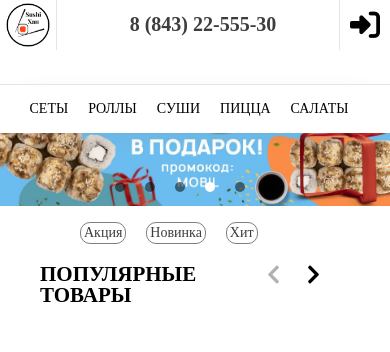
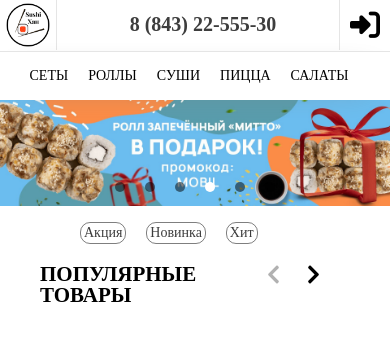
Before and after one commit to Belousk/SushiBar, a PHP site: page / in a window 390 px wide. Shown: the top 352 px of the page. Run offline with PHP 8.4, Linux system fonts and the light colour scheme; some libraries are stand-ins or nearby versions.

Commit message:
'change'

```diff
--- a/css/style.css
+++ b/css/style.css
@@ -556,7 +556,6 @@
     display: block;
     width: 100px;
   }
-
 }
 
 @media screen and (max-width: 460px){
@@ -581,4 +580,8 @@
   .row{
     justify-content: center;
   }
+  .panel{
+    top: 51px;
+  }
+
 }
```
